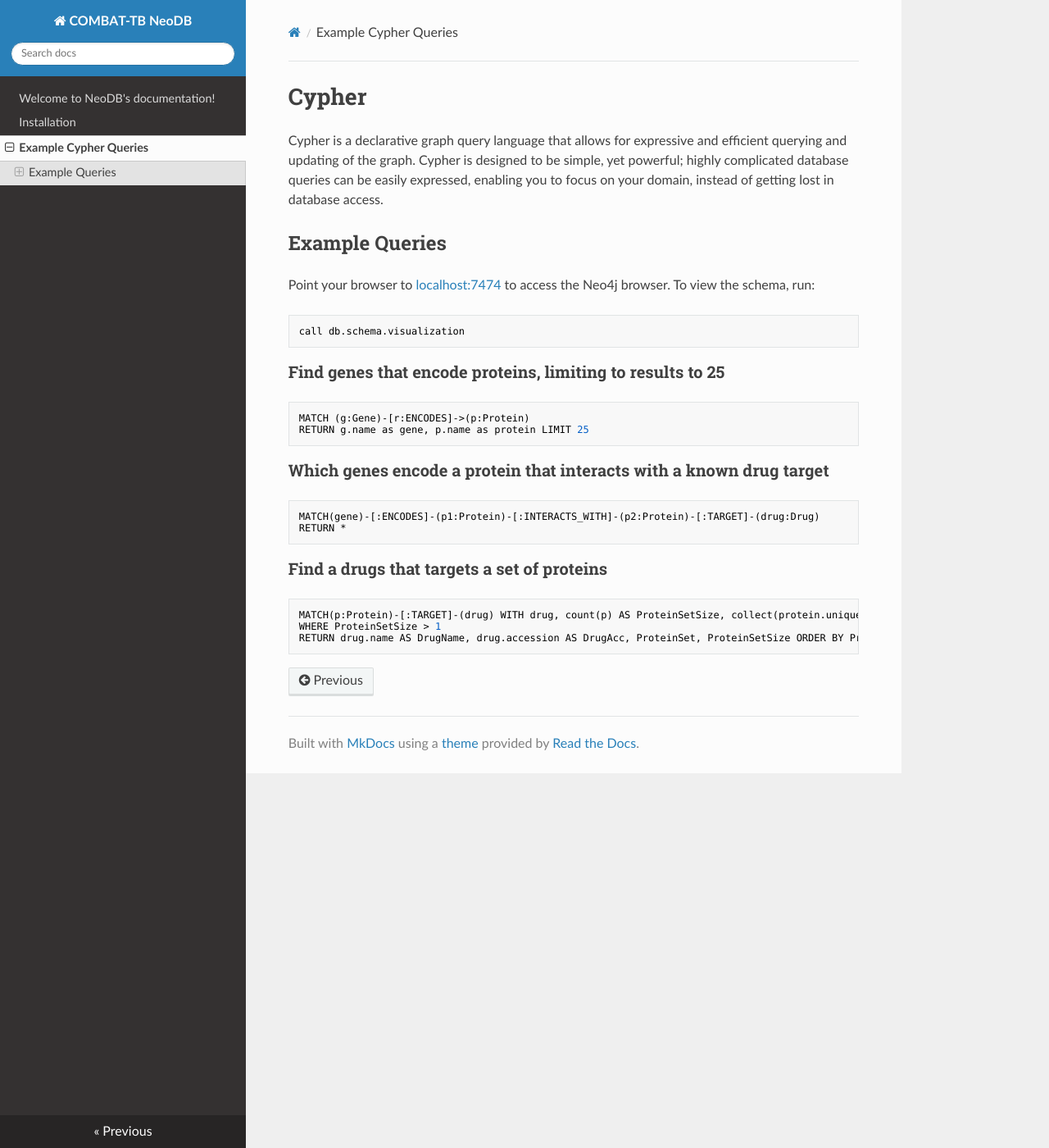
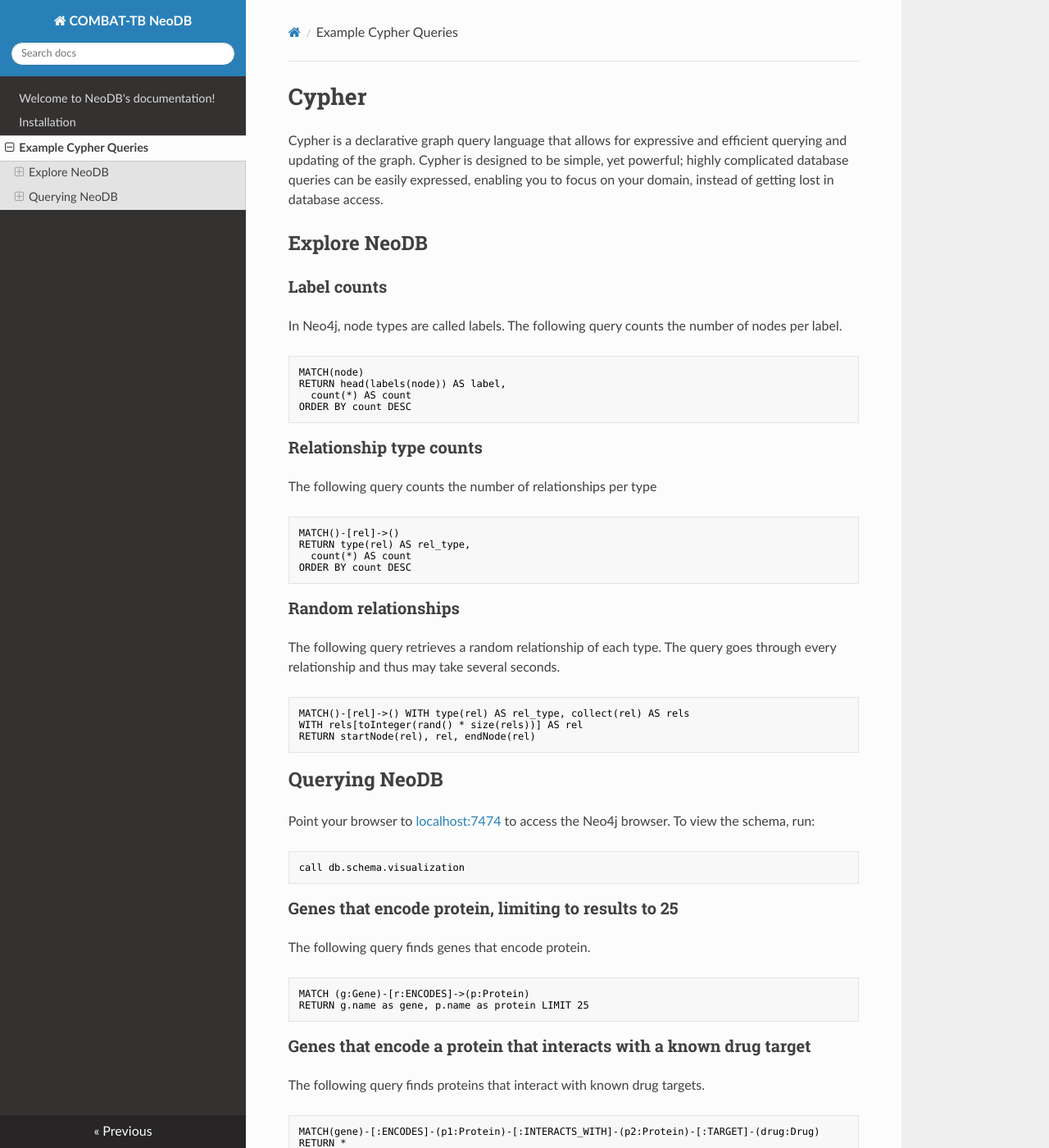
Before and after one commit to COMBAT-TB/combat-tb-neodb, an MkDocs documentation site: the page built from docs/example-cypher-queries.md, in a window 1280 px wide and 1400 px high. Shown: the whole window at 82% size. Built offline with MkDocs 1.6.1, drawn with Linux system fonts in a browser that asks for light colours; nearby versions of some CDN libraries; some of the changed text lies outside the part shown.

Commit message:
Updated docs.

````diff
--- a/docs/example-cypher-queries.md
+++ b/docs/example-cypher-queries.md
@@ -2,33 +2,89 @@
 
 Cypher is a declarative graph query language that allows for expressive and efficient querying and updating of the graph. Cypher is designed to be simple, yet powerful; highly complicated database queries can be easily expressed, enabling you to focus on your domain, instead of getting lost in database access.
 
-## Example Queries
+## Explore NeoDB
+
+### Label counts
+
+In Neo4j, node types are called labels. The following query counts the number of nodes per label.
+
+```cypher
+MATCH(node)
+RETURN head(labels(node)) AS label,
+  count(*) AS count
+ORDER BY count DESC
+```
+
+### Relationship type counts
+
+The following query counts the number of relationships per type
+
+```cypher
+MATCH()-[rel]->()
+RETURN type(rel) AS rel_type,
+  count(*) AS count
+ORDER BY count DESC
+```
+
+### Random relationships
+
+The following query retrieves a random relationship of each
+type. The query goes through every relationship and thus may
+take several seconds.
+
+```cypher
+MATCH()-[rel]->() WITH type(rel) AS rel_type, collect(rel) AS rels
+WITH rels[toInteger(rand() * size(rels))] AS rel
+RETURN startNode(rel), rel, endNode(rel)
+```
+
+## Querying NeoDB
 
 Point your browser to [localhost:7474](http://0.0.0.0:7474) to access the Neo4j browser.
 To view the schema, run:
 
-```java
+```cypher
 call db.schema.visualization
 ```
 
-### Find genes that encode proteins, limiting to results to 25
+### Genes that encode protein, limiting to results to 25
 
-```java
+The following query finds genes that encode protein.
+
+```cypher
 MATCH (g:Gene)-[r:ENCODES]->(p:Protein)
 RETURN g.name as gene, p.name as protein LIMIT 25
 ```
 
-### Which genes encode a protein that interacts with a known drug target
+### Genes that encode a protein that interacts with a known drug target
 
-```java
+The following query finds proteins that interact with known drug targets.
+
+```cypher
 MATCH(gene)-[:ENCODES]-(p1:Protein)-[:INTERACTS_WITH]-(p2:Protein)-[:TARGET]-(drug:Drug)
 RETURN *
 ```
 
-### Find a drugs that targets a set of proteins
+### Drugs that targets multiple proteins
 
-```java
-MATCH(p:Protein)-[:TARGET]-(drug) WITH drug, count(p) AS ProteinSetSize, collect(protein.uniquename) AS ProteinSet
+The following query finds drugs that target multiple proteins.
+
+```cypher
+MATCH(p:Protein)-[:TARGET]-(drug) WITH drug, count(p) AS ProteinSetSize,
+    collect(protein.uniquename) AS ProteinSet
 WHERE ProteinSetSize > 1
-RETURN drug.name AS DrugName, drug.accession AS DrugAcc, ProteinSet, ProteinSetSize ORDER BY ProteinSetSize DESC
+RETURN drug.name AS DrugName, drug.accession AS DrugAcc, ProteinSet, ProteinSetSize
+ORDER BY ProteinSetSize DESC
 ```
+
+### Proteins targeted by multiple drugs
+
+The following query finds proteins targeted by multiple drugs.
+
+```cypher
+MATCH(drug:Drug)-[:TARGET]-(protein) WITH protein, count(drug) as DrugCount,
+  collect(drug.name) as DrugNames, protein.uniquename as Proteins,
+  protein.function as ProteinFunctions
+WHERE DrugCount > 1
+RETURN Proteins, ProteinFunctions, DrugCount, DrugNames ORDER BY DrugCount DESC
+```
````
